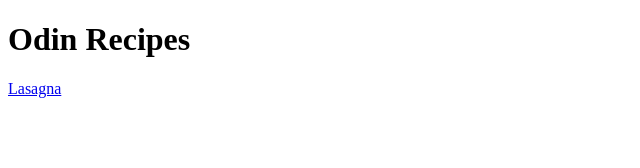
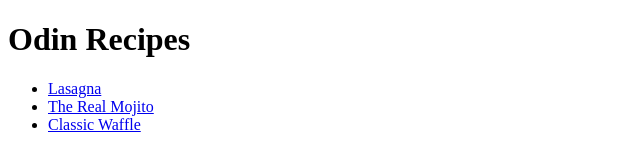
Before and after one commit to hqm786/odin-recipes, a plain HTML site: page index.html in a window 1280 px wide. Shown: the whole page, without its empty margins (0-640 px from the left). Drawn offline with Linux system fonts and the light colour scheme.

Commit message:
adding 2 more recipes

```diff
--- a/index.html
+++ b/index.html
@@ -9,6 +9,12 @@
 <body>
     <h1>Odin Recipes</h1>
 
-    <a href="./recipes/lasagna.html">Lasagna</a>
+    <ul>
+        <li><a href="./recipes/lasagna.html">Lasagna</a></li>
+        <li><a href="./recipes/mojito.html">The Real Mojito</a></li>
+        <li><a href="./recipes/waffle.html">Classic Waffle</a></li>
+    </ul>
+
+
 </body>
 </html>
```
